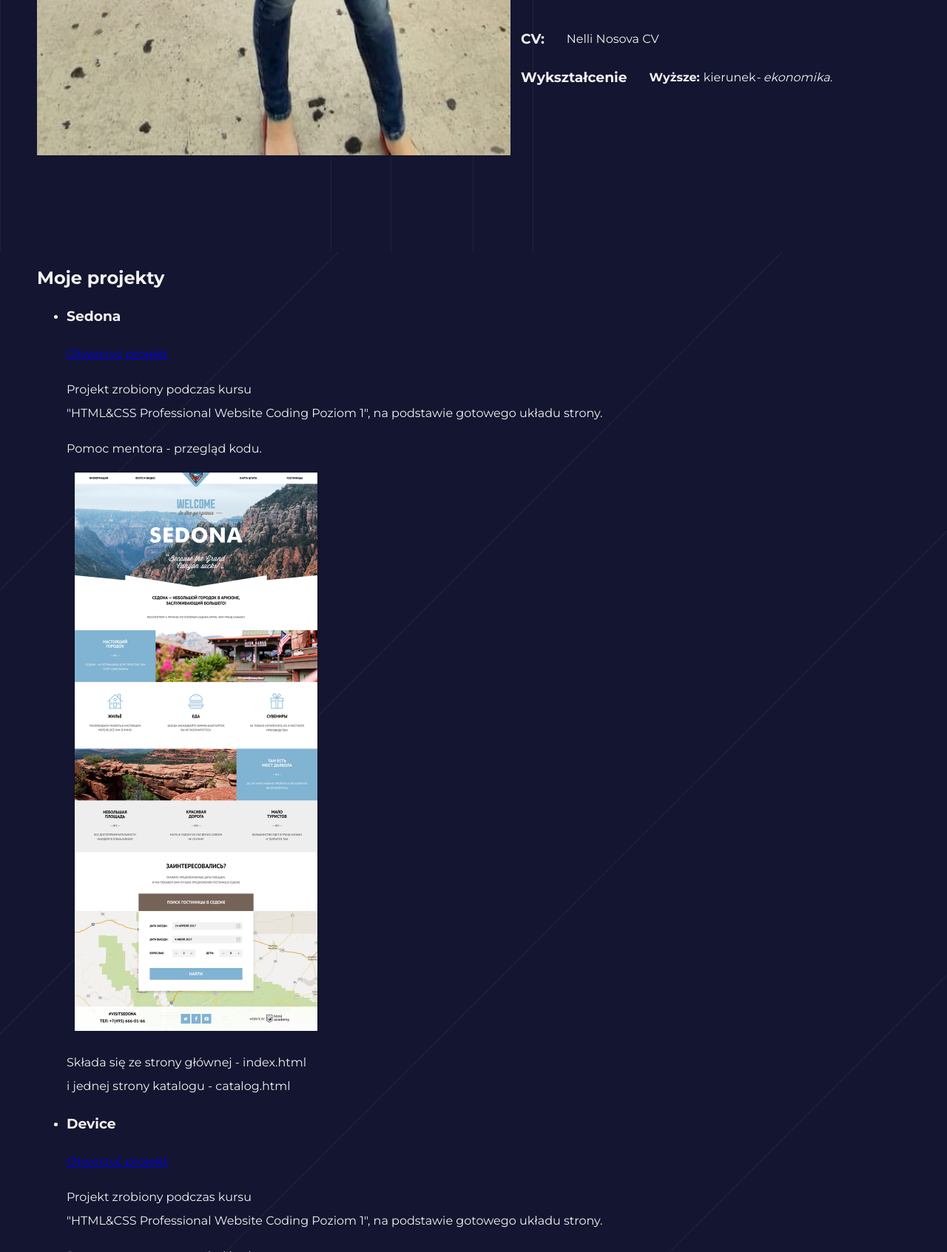
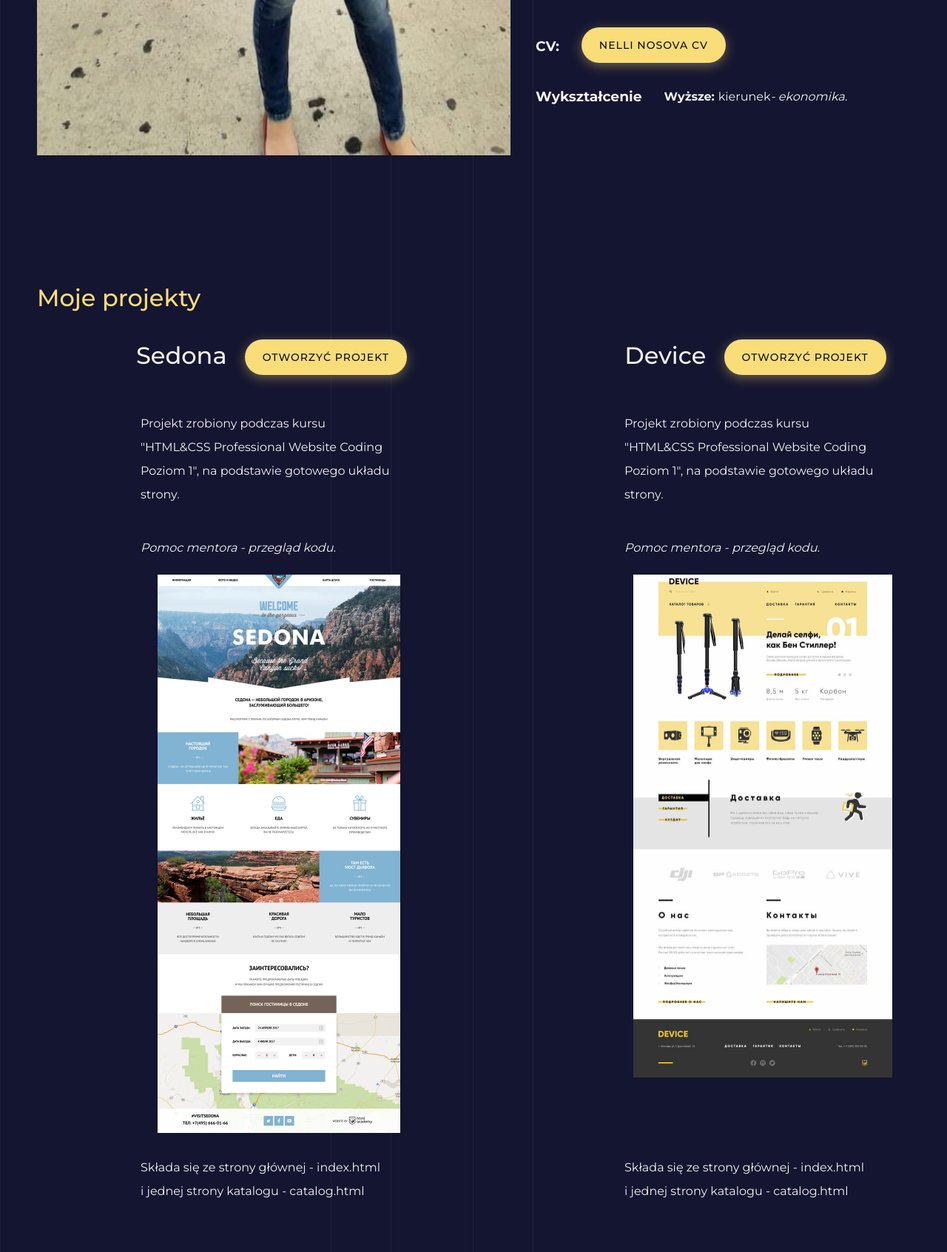
Before and after one commit to NelliNosova/old_portfolio, a website: page source/index.html in a window 1280 px wide. Shown: the part 2537-4230 px from the top of the page at 74% size. Drawn offline with nearby package versions, Linux system fonts and the light colour scheme; files that its build step writes are made by us from their sources.

Commit message:
сайт десктоп

```diff
--- a/source/index.html
+++ b/source/index.html
@@ -111,14 +111,14 @@
             <li class="other__item">Accessibility.</li>
           </ul>
           <div class="skills__wrapper">
-            <h3 class="skills__title skills__title--other bottom">CV:</h3>
-            <a class="other__link link scill-link" href="source/CV_Nelli_Nosova.pdf">Nelli Nosova CV</a>
+            <h3 class="skills__title skills__title--other">CV:</h3>
+            <a class="other__link button scill-link" href="source/CV_Nelli_Nosova.pdf">Nelli Nosova CV</a>
           </div>
           <div class="skills__wrapper">
             <h3 class="skills__title skills__title--other bottom">Wykształcenie</h3>
-            <!-- <p class="skills__other other"> -->
+            <p class="skills__other other">
               <b class="other__step">Wyższe: </b> kierunek &#x00009;<i class="other__direction"> - ekonomika.</i>
-            <!-- </p> -->
+            </p>
           </div>
         </div>
 
@@ -126,24 +126,24 @@
     </section>
     <section class="page__portfolio portfolio">
       <div class="container">
-        <h2 class="portfolio__title subheading">Moje projekty</h2>
+        <h2 class="portfolio__title title title--other">Moje projekty</h2>
         <ul class="portfolio__my-works my-works">
           <li class="my-works__item my-work">
             <h3 class="my-work__title">Sedona</h3>
-            <a class="my-work__link button portfolio-link" href="https://nellinosova.github.io/1336029-sedona-28">
+            <a class="my-work__link button" href="https://nellinosova.github.io/1336029-sedona-28">
               Otworzyć projekt
             </a>
             <p class="my-work__description">
               Projekt zrobiony podczas kursu<br>
               "HTML&CSS Professional Website Coding Poziom 1", na podstawie gotowego układu strony.
             </p>
-            <p class="my-work__description italic">
+            <p class="my-work__description my-work__description--italic">
               Pomoc mentora - przegląd kodu.
             </p>
-            <div class="my-work__img portfolio-img">
+            <div class="my-work__img">
               <img src="img/ptojects/Index-s.png" width="350" alt="Układ głównej strony" />
             </div>
-            <p class="my-work__description left">
+            <p class="my-work__description my-work__description--left">
               Składa się ze strony głównej -
               <a class="link" href="https://nellinosova.github.io/1336029-sedona-28">
                 index.html
@@ -156,22 +156,24 @@
           </li>
           <li class="my-works__item my-work">
             <h3 class="my-work__title">Device</h3>
-            <a class="my-work__link button portfolio-link" href="https://nellinosova.github.io/1336029-device-28">
+            <a class="my-work__link button" href="https://nellinosova.github.io/1336029-device-28">
               Otworzyć projekt
             </a>
             <p class="my-work__description">
               Projekt zrobiony podczas kursu<br> "HTML&CSS Professional Website Coding Poziom 1", na podstawie gotowego
               układu strony.
             </p>
-            <p class="my-work__description italic">
+            <p class="my-work__description my-work__description--italic">
               Pomoc mentora - przegląd kodu.
             </p>
-            <div class="my-work__img portfolio-img">
+            <div class="my-work__img">
               <img src="img/ptojects/Index-d.jpg" width="350" alt="Układ głównej strony" />
             </div>
-            <p class="my-work__description left left-device">
-              Składa się ze strony głównej - <a href="https://nellinosova.github.io/1336029-device-28">index.html</a><br>
-              i jednej strony katalogu - <a
+            <p class="my-work__description my-work__description--device">
+              Składa się ze strony głównej -
+              <a class="link"              href="https://nellinosova.github.io/1336029-device-28">index.html</a><br>
+              i jednej strony katalogu -
+              <a class="link"
                 href="https://nellinosova.github.io/1336029-device-28/catalog.html">catalog.html</a>
             </p>
           </li>
--- a/source/sass/base/colors.scss
+++ b/source/sass/base/colors.scss
@@ -2,4 +2,7 @@ $basic-yellow: #f9dd79;
 $basic-dark: #0b0c23;
 $dark-blue: #141530;
 $basik-violet: #5053a8;
+$dark-violet: #212349;
 $shadow: #070716;
+$button-hover: #f9e7a8;
+$button-active: #b69e4b;
--- /dev/null
+++ b/source/sass/block/button.scss
@@ -0,0 +1,27 @@
+.button {
+  margin: 0;
+  padding: 8px 24px;
+  display: inline-block;
+  vertical-align: baseline;
+  font-size: 14px;
+  font-weight: 500;
+  letter-spacing: 1px;
+  text-decoration: none;
+  text-transform: uppercase;
+  color: #0b0c23;
+  background-color: $basic-yellow;
+  box-shadow: 0 4px 16px rgba($basic-yellow, 40%);
+  border-radius: 24px;
+  transition: background-color 100ms, box-shadow 100ms;
+}
+
+.button:focus,
+.button:hover {
+  background-color: $button-hover;
+  box-shadow: 0 4px 32px rgba($basic-yellow, 40%);
+}
+
+.button:active {
+  background-color: $button-active;
+  box-shadow: none;
+}
--- /dev/null
+++ b/source/sass/block/close.scss
@@ -0,0 +1,24 @@
+.close {
+  position: absolute;
+  width: 55px;
+  height: 55px;
+  top: 20px;
+  right: 20px;
+  background-image: url("../img/clouse.svg");
+  background-position: center center;
+  background-repeat: no-repeat;
+  background-color: transparent;
+  border-radius: 50%;
+  border: none;
+}
+
+.close:hover,
+.close:focus {
+  background-color: $basic-yellow;
+  outline: none;
+}
+
+
+.close:active {
+  opacity: 0.5;
+}
--- a/source/sass/block/intro.scss
+++ b/source/sass/block/intro.scss
@@ -28,3 +28,7 @@
   grid-area: a;
   padding: 30px 250px 50px 50px;
 }
+
+.intro__skills {
+  margin-left: 20px;
+}
--- a/source/sass/block/link.scss
+++ b/source/sass/block/link.scss
@@ -17,12 +17,14 @@
 
 .link:active {
   opacity: 0.5;
+  box-shadow: none;
 }
 
 .link:hover,
 .link:focus {
   color: $basic-yellow;
   outline: none;
+  box-shadow: none;
 }
 
 .link:hover::after {
--- /dev/null
+++ b/source/sass/block/my-works.scss
@@ -0,0 +1,46 @@
+.my-works {
+  display: grid;
+  grid-template-columns: 1fr 1fr;
+  margin: 0;
+  padding: 0;
+  list-style: none;
+  text-align: center;
+}
+
+.my-work__title {
+  display: inline-block;
+  margin: 0 0 16px;
+  font-size: 32px;
+  line-height: 40px;
+  font-weight: 500;
+}
+
+.my-work__description {
+  margin: 0;
+  padding: 20px 140px;
+  text-align: left;
+}
+
+.my-work__description--italic {
+  font-style: italic;
+}
+
+.my-work__description--left {
+  margin: 0;
+  margin-top: auto;
+}
+
+.my-work__description--device {
+  margin-top: 75px;
+}
+
+.my-work__link {
+  display: inline-block;
+  vertical-align: middle;
+  margin: 20px 20px 30px;
+}
+
+.my-work__img  {
+  display: inline-block;
+  margin: auto;
+}
--- a/source/sass/block/page.scss
+++ b/source/sass/block/page.scss
@@ -47,3 +47,7 @@
   height: 845px;
   margin: auto;
 }
+
+.page__footer {
+  background-color: $dark-violet;
+}
--- /dev/null
+++ b/source/sass/block/portfolio.scss
@@ -0,0 +1,14 @@
+.portfolio {
+  background-color: $dark-blue;
+  background-image: url("../img/pattern-lines.svg");
+  background-repeat: repeat-y;
+  background-position-x: center;
+}
+
+.portfolio__title {
+  display: inline-block;
+  margin: 0 0 16px;
+  font-size: 32px;
+  line-height: 40px;
+  font-weight: 500;
+}
--- a/source/sass/block/skills.scss
+++ b/source/sass/block/skills.scss
@@ -1,5 +1,7 @@
 .skills {
   position: relative;
+  grid-area: s;
+  margin-bottom: 56px;
 }
 
 .skills__title {
@@ -9,6 +11,7 @@
 .skills__title--other {
   margin: 0;
   margin-right: 30px;
+  padding-top: 10px;
 }
 
 .skills__certificate {
@@ -20,6 +23,7 @@
 }
 
 .skills__other {
+  margin-top: 10px;
   margin-bottom: 40px;
 }
 
--- a/source/sass/block/title.scss
+++ b/source/sass/block/title.scss
@@ -3,3 +3,12 @@
   line-height: 112px;
   font-weight: 500;
 }
+
+.title--other {
+  margin: 0 0 100px;
+  text-align: center;
+  font-size: 72px;
+  line-height: 88px;
+  font-weight: 500;
+  color: $basic-yellow;
+}
--- a/source/sass/style.scss
+++ b/source/sass/style.scss
@@ -1,6 +1,7 @@
 @import "base/general.scss";
 @import "base/colors.scss";
 @import "block/link.scss";
+@import "block/button.scss";
 @import "block/container.scss";
 @import "block/page.scss";
 @import "block/header.scss";
@@ -13,3 +14,6 @@
 @import "block/skills-list.scss";
 @import "block/level.scss";
 @import "block/other.scss";
+@import "block/portfolio.scss";
+@import "block/my-works.scss";
+@import "block/close.scss";
```
